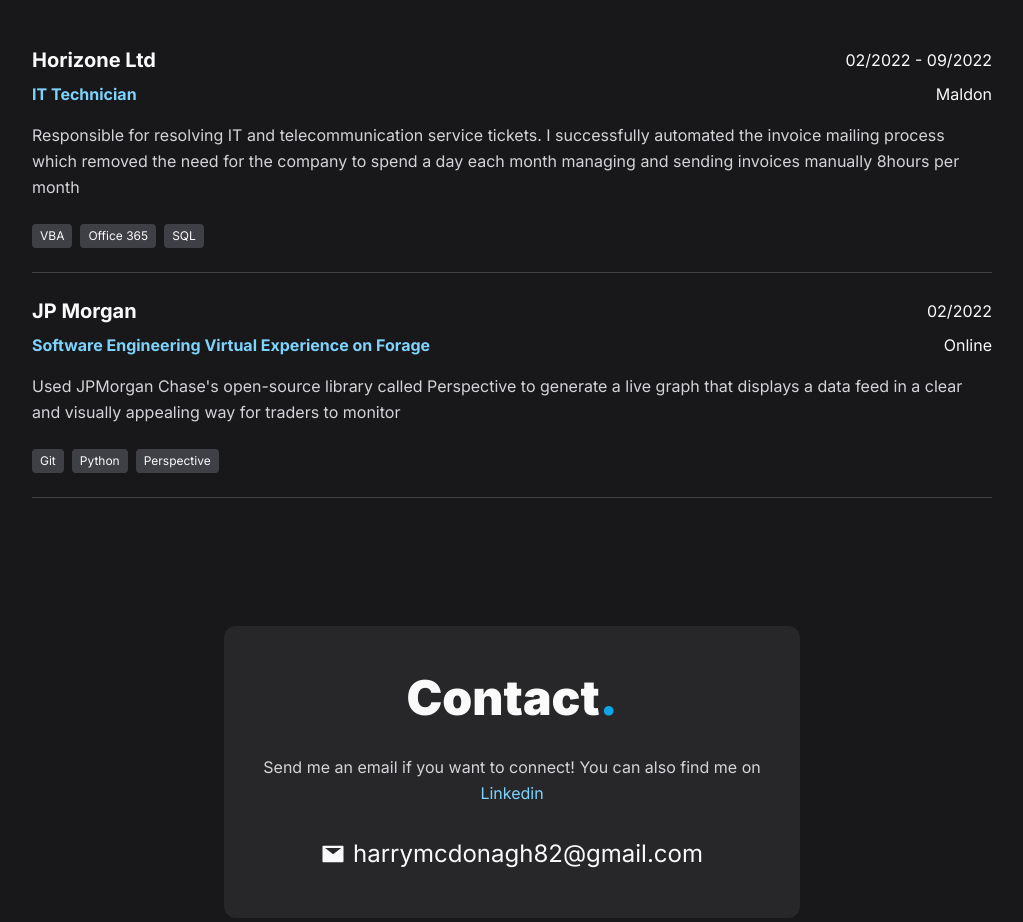
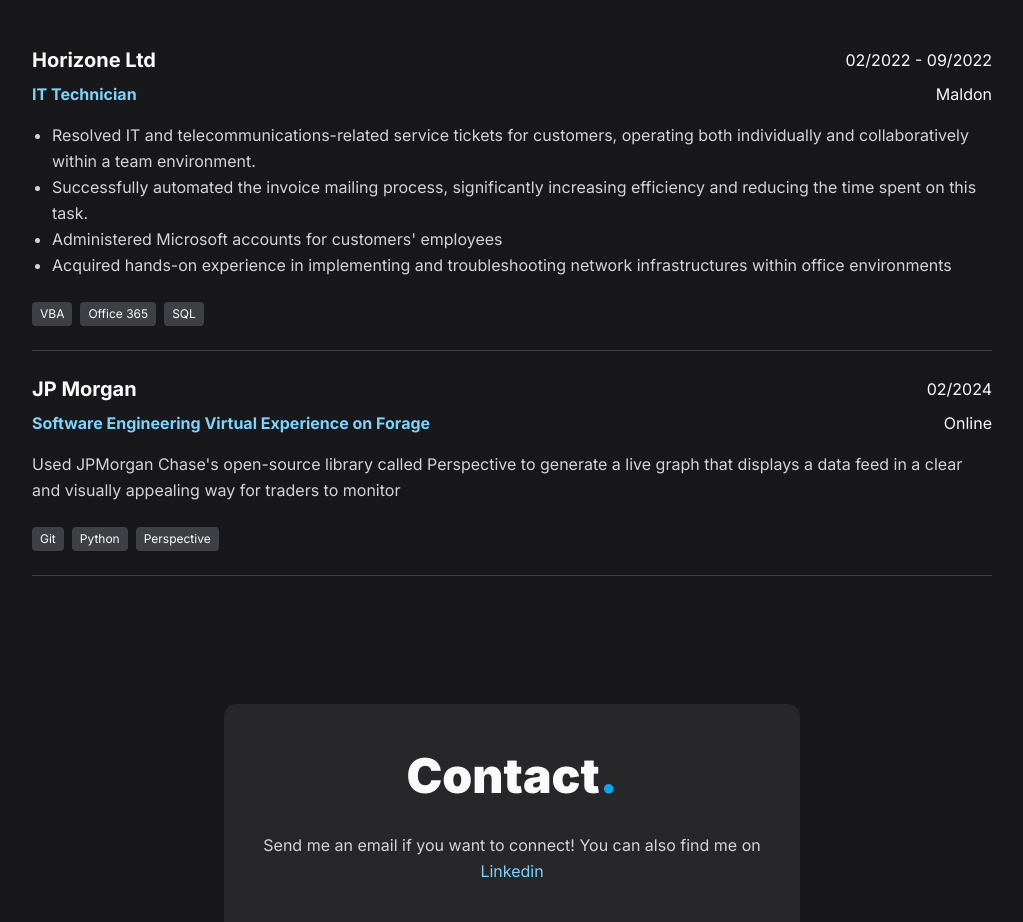
Before and after one commit to harrymcdonagh/Portfolio, a Next.js app: page / in a window 1280 px wide. Shown: the part 3197-4119 px from the top of the page, without its empty margins (155-1178 px from the left). Built offline with nearby package versions, Linux system fonts and the light colour scheme.

Commit message:
Added bulletpoints to experience, Updated CV

```diff
--- a/src/components/experience/Experience.tsx
+++ b/src/components/experience/Experience.tsx
@@ -18,15 +18,19 @@ const experience = [
     position: "IT Technician",
     time: "02/2022 - 09/2022",
     location: "Maldon",
-    description:
-      "Responsible for resolving IT and telecommunication service tickets. I successfully automated the invoice mailing process which removed the need for the company to spend a day each month managing and sending invoices manually  8hours per month",
+    description: [
+      "Resolved IT and telecommunications-related service tickets for customers, operating both individually and collaboratively within a team environment.",
+      "Successfully automated the invoice mailing process, significantly increasing efficiency and reducing the time spent on this task.",
+      "Administered Microsoft accounts for customers' employees",
+      "Acquired hands-on experience in implementing and troubleshooting network infrastructures within office environments",
+    ],
     tech: ["VBA", "Office 365", "SQL"],
   },
   {
     title: "JP Morgan",
     position: "Software Engineering Virtual Experience on Forage",
-    time: "02/2022",
-    location: "Online",
+    time: "02/2024",
+    location: "Online ",
     description:
       "Used JPMorgan Chase's open-source library called Perspective to generate a live graph that displays a data feed in a clear and visually appealing way for traders to monitor",
     tech: ["Git", "Python", "Perspective"],
--- a/src/components/experience/ExperienceItem.tsx
+++ b/src/components/experience/ExperienceItem.tsx
@@ -6,7 +6,7 @@ interface Props {
   position: string;
   time: string;
   location: string;
-  description: string;
+  description: string | string[];
   tech: string[];
 }
 
@@ -38,7 +38,15 @@ export const ExperienceItem = ({
         </Reveal>
       </div>
       <Reveal>
-        <p className="mb-6 text-zinc-300 leading-relaxed">{description}</p>
+        {Array.isArray(description) ? (
+          <ul className="list-disc pl-5 mb-6 text-zinc-300 leading-relaxed">
+            {description.map((item, index) => (
+              <li key={index}>{item}</li>
+            ))}
+          </ul>
+        ) : (
+          <p className="mb-6 text-zinc-300 leading-relaxed">{description}</p>
+        )}
       </Reveal>
       <Reveal>
         <div className="flex flex-wrap gap-2">
```
Also changed, not shown: 1 other file (tests, documents, lock files or other folders).
